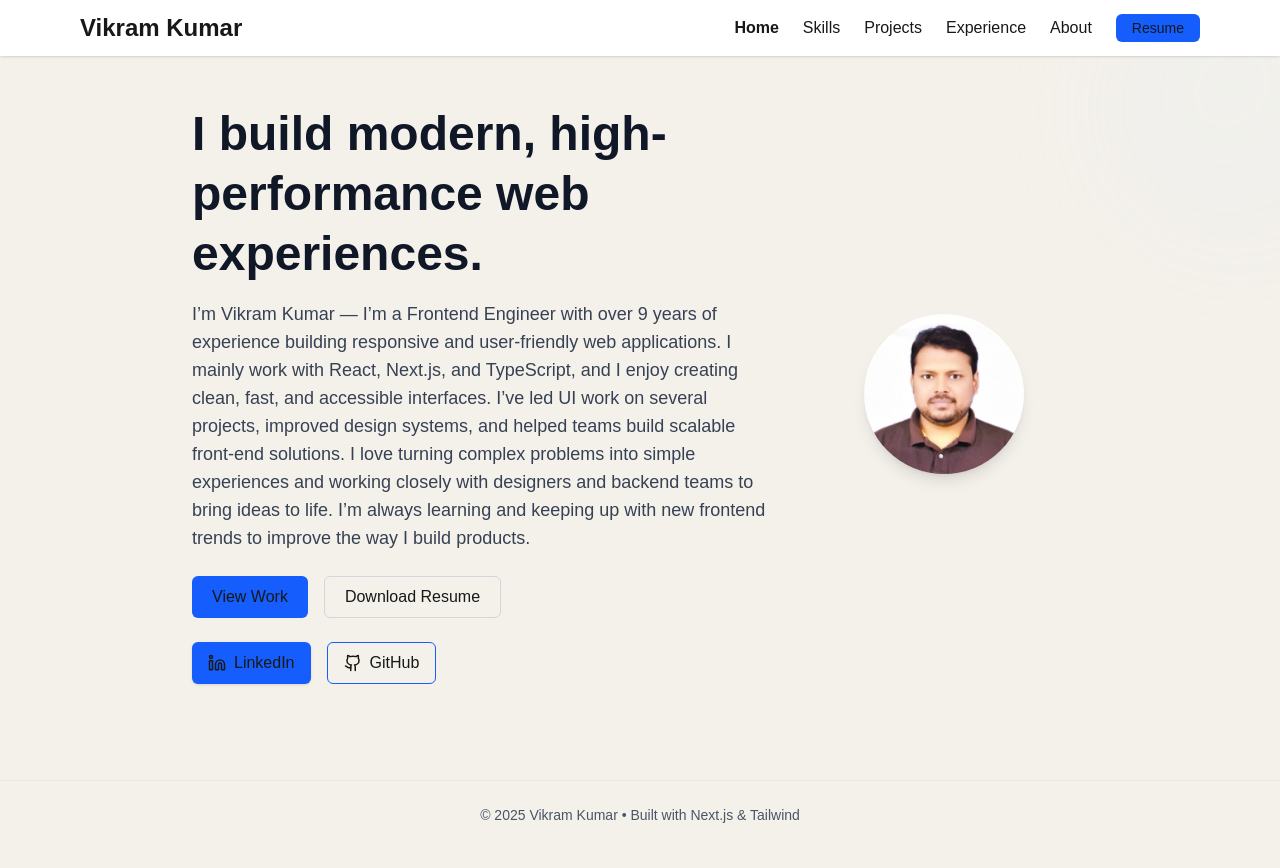
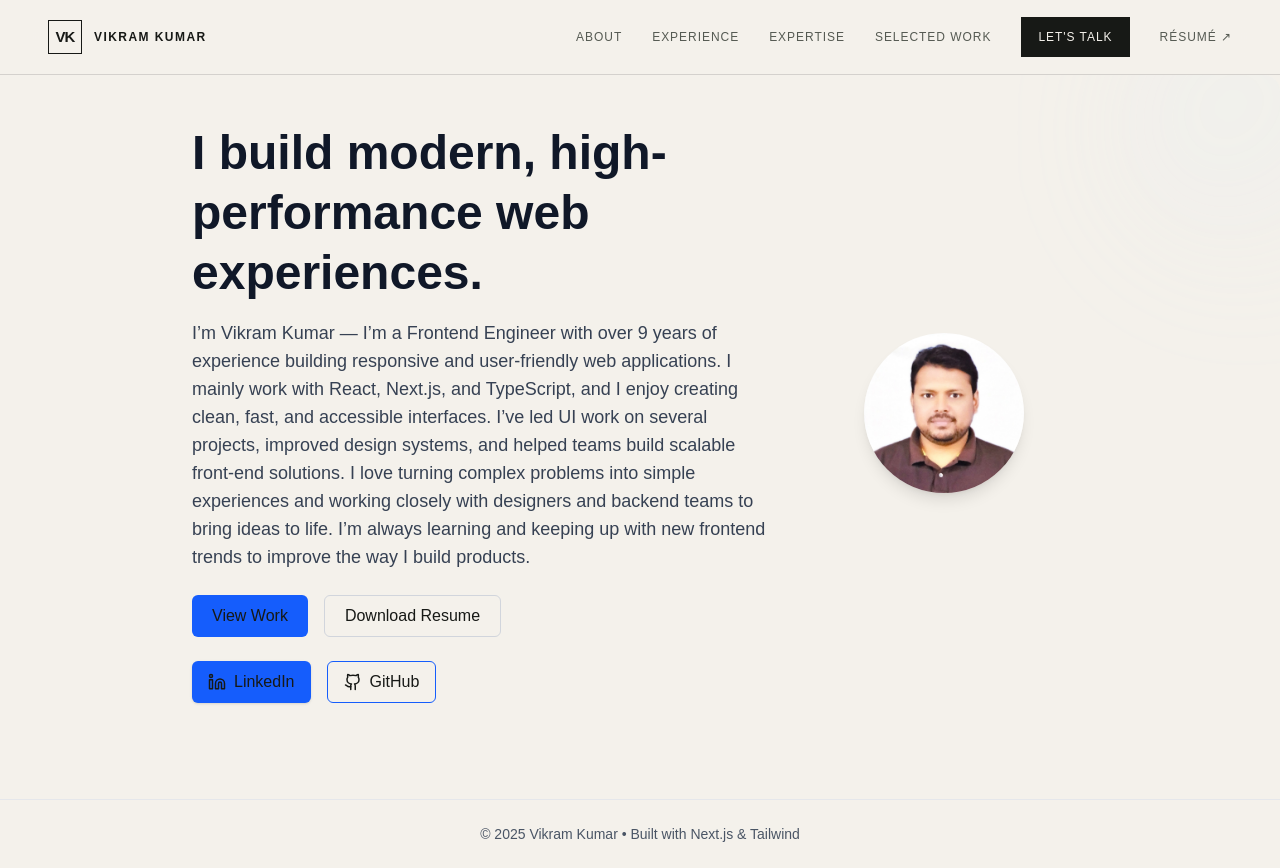
Before and after one commit to vik-rama23/Vikram-portfolio, a Next.js app: page / in a window 1280 px wide. Built offline with nearby package versions, Linux system fonts and the light colour scheme.

Commit message:
Refresh portfolio editorial design and resume profile

```diff
--- a/components/Navbar.tsx
+++ b/components/Navbar.tsx
@@ -1,116 +1,15 @@
 "use client";
-
 import Link from "next/link";
 import { usePathname } from "next/navigation";
-import { useState, useEffect } from "react";
-import { motion, AnimatePresence } from "framer-motion";
-import { Moon, Sun, Menu, X } from "lucide-react";
-import ThemeToggle from "./ThemeToggle";
-
+import { useState } from "react";
+import { Menu, X } from "lucide-react";
+const items = [{ href: "/about", label: "About" }, { href: "/experience", label: "Experience" }, { href: "/skills", label: "Expertise" }, { href: "/projects", label: "Selected work" }];
 export default function Navbar() {
   const pathname = usePathname();
-  const [menuOpen, setMenuOpen] = useState(false);
-
-  useEffect(() => {
-    // close menu on navigation
-    setMenuOpen(false);
-  }, [pathname]);
-
-  const navItems = [
-    { href: "/", label: "Home" },
-    { href: "/skills", label: "Skills" },
-    { href: "/projects", label: "Projects" },
-    { href: "/experience", label: "Experience" },
-    { href: "/about", label: "About" },
-    // { href: "/contact", label: "Contact" },
-  ];
-
-  return (
-    <nav className="sticky top-0 z-50 bg-white dark:bg-gray-900 shadow">
-      <div className="max-w-6xl mx-auto flex items-center justify-between px-4 py-3">
-        <Link href="/" className="text-2xl font-semibold text-blue-600 dark:text-blue-400">
-          Vikram Kumar
-        </Link>
-
-        {/* Desktop nav */}
-        <div className="hidden md:flex items-center gap-6">
-          <ul className="flex gap-6 items-center">
-            {navItems.map((n) => (
-              <li key={n.href}>
-                <Link
-                  href={n.href}
-                  className={`transition hover:text-blue-600 ${
-                    pathname === n.href ? "text-blue-600 font-semibold" : "text-gray-800 dark:text-gray-100"
-                  }`}
-                >
-                  {n.label}
-                </Link>
-              </li>
-            ))}
-            <li>
-              <a
-                href="/Vikramkumar-resume.pdf"
-                download="Vikram_Kumar_Resume.pdf"
-                className="bg-blue-600 text-white px-4 py-1.5 rounded-md hover:bg-blue-700 text-sm transition"
-              >
-                Resume
-              </a>
-            </li>
-          </ul>
-
-          {/* <ThemeToggle /> */}
-        </div>
-
-        {/* Mobile menu button */}
-        <div className="md:hidden flex items-center gap-3">
-          {/* <ThemeToggle /> */}
-          <button
-            onClick={() => setMenuOpen((s) => !s)}
-            className="p-2 rounded-md hover:bg-gray-100 dark:hover:bg-gray-800 transition"
-            aria-label="Open menu"
-          >
-            {menuOpen ? <X className="w-6 h-6 text-gray-800 dark:text-gray-100" /> : <Menu className="w-6 h-6 text-gray-800 dark:text-gray-100" />}
-          </button>
-        </div>
-      </div>
-
-      <AnimatePresence>
-        {menuOpen && (
-          <motion.div
-            initial={{ height: 0, opacity: 0 }}
-            animate={{ height: "auto", opacity: 1 }}
-            exit={{ height: 0, opacity: 0 }}
-            transition={{ duration: 0.25 }}
-            className="md:hidden bg-white dark:bg-gray-900"
-          >
-            <ul className="flex flex-col gap-3 py-4 items-center">
-              {navItems.map((n) => (
-                <li key={n.href}>
-                  <Link
-                    href={n.href}
-                    onClick={() => setMenuOpen(false)}
-                    className={`block py-2 px-4 text-lg rounded-md transition hover:text-blue-600 ${
-                      pathname === n.href ? "text-blue-600 font-semibold" : "text-gray-800 dark:text-gray-100"
-                    }`}
-                  >
-                    {n.label}
-                  </Link>
-                </li>
-              ))}
-              <li>
-                <a
-                  href="/Vikramkumar-resume.pdf"
-                  download="Vikram_Kumar_Resume.pdf"
-                  onClick={() => setMenuOpen(false)}
-                  className="block bg-blue-600 text-white px-6 py-2 rounded-md hover:bg-blue-700 transition"
-                >
-                  Resume
-                </a>
-              </li>
-            </ul>
-          </motion.div>
-        )}
-      </AnimatePresence>
-    </nav>
-  );
+  const [open, setOpen] = useState(false);
+  return <header className="site-nav"><div className="nav-inner">
+    <Link href="/" aria-label="Vikram Kumar home" className="flex items-center gap-3"><span className="brand-mark">VK</span><span className="text-xs font-semibold tracking-[.12em] uppercase">Vikram Kumar</span></Link>
+    <nav className="nav-links" aria-label="Main navigation">{items.map(item => <Link key={item.href} href={item.href} aria-current={pathname === item.href ? "page" : undefined}>{item.label}</Link>)}<Link href="/contact" className="nav-cta">Let's talk</Link><a href="/Vikramkumar-resume.pdf" target="_blank" rel="noreferrer">Résumé ↗</a></nav>
+    <button className="mobile-toggle" aria-label={open ? "Close menu" : "Open menu"} aria-expanded={open} onClick={() => setOpen(!open)}>{open ? <X size={22}/> : <Menu size={22}/>}</button>
+  </div>{open && <nav className="mobile-links" aria-label="Mobile navigation">{items.map(item => <Link key={item.href} href={item.href} onClick={() => setOpen(false)}>{item.label}</Link>)}<Link href="/contact" onClick={() => setOpen(false)}>Let's talk</Link><a href="/Vikramkumar-resume.pdf" target="_blank" rel="noreferrer" onClick={() => setOpen(false)}>Download résumé ↗</a></nav>}</header>;
 }
```
